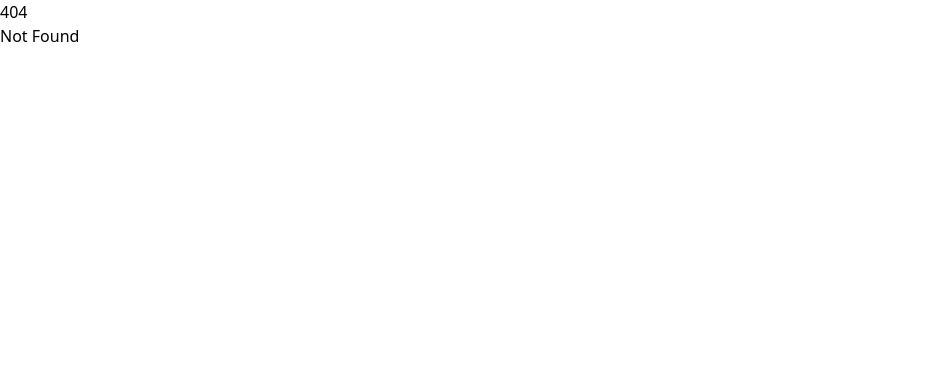
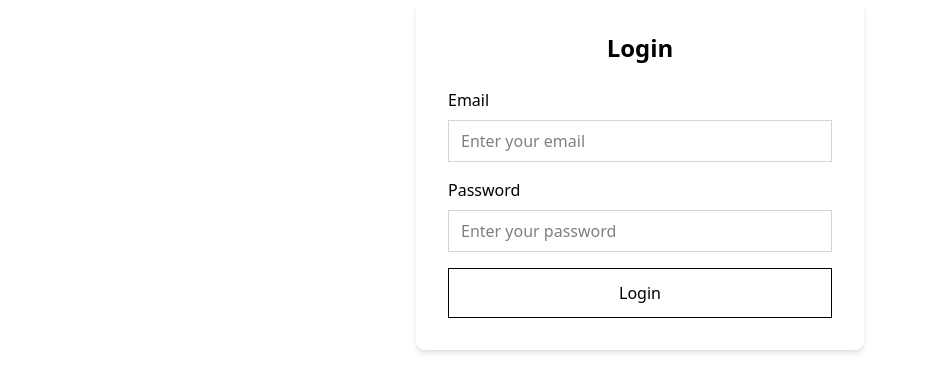
Before and after one commit to LuaanNguyen/airbnb-for-stuff, a SvelteKit app in the folder frontend/: page /login in a window 1280 px wide. Before the commit this address had no page. Shown: the top 392 px of the page, without its empty margins (0-927 px from the left). Built offline with nearby package versions, Linux system fonts and the light colour scheme.

Commit message:
Added login page

```diff
--- a/frontend/src/routes/+page.svelte
+++ b/frontend/src/routes/+page.svelte
@@ -1,78 +1,10 @@
-<script lang="ts">
-  import {onMount} from 'svelte'
-
-  interface User {
-    id: number;
-    email: string;
-    phone_number: string;
-    first_name: string;
-    last_name: string;
-    nick_name: string;
-    password: string;
-  }
-
-  let users: User[] = [];
-  let loading = true
-  let error: string | null = null;
-
-  onMount(async ()=> {
-    try {
-      const response = await fetch('http://localhost:8080/api/users')
-      if (!response.ok) {
-        throw new Error('Failed to fetch items')
-      }
-      const data = await response.json();
-
-      users = data.slice(0, 50); //limit to 50 users per fetch
-    } catch (e) {
-      error = e instanceof Error ? e.message : 'An Error occured while fetching for users data'
-    } finally {
-      loading = false
-    }
-  })
-</script>
 
 
 <div class="max-w-7xl mx-auto px-4 sm:px-6 lg:px-8 py-8">
   <h1 class="text-3xl font-bold mb-8">AirBnb for Stuff 📦</h1>
 
-  <h2 class="text-2xl font-bold ">All Users</h2>
-  {#if loading}
-    <div class="text-center py-12">
-      <div class="text-gray-600">Loading items...</div>
-    </div>
-  {:else if error}
-    <div class="text-center py-12">
-      <div class="text-red-600">{error}</div>
-    </div>
-  {:else}
-    <div class="flex flex-col gap-3">
-      {#each users as user}
-        {#if user}
-          <div class="flex flex-row justify-between gap-4 border p-2 items-center overflow-hidden">
-              <p>
-                {user.first_name}{' '}{user.last_name}
-              </p>
-              <p>
-                {#if user.nick_name}
-                ({user.nick_name})
-                {/if}
-              </p>
-              <p class=" text-green-600">
-                {user.phone_number}
-              </p>
-              <p class="truncate">
-                {user.email}
-              </p>
-
-          </div>
-        {/if}
-      {/each}
-    </div>
-  {/if}
-
-
-    <p class="mt-20">
+  <a href="/login" class="mx-auto border p-2 hover:bg-black hover:text-white">Login</a>
+    <p class="mt-10">
       Visit <a class="text-blue-600 underline" href="https://svelte.dev/docs/kit">svelte.dev/docs/kit</a> to read the documentation.
     </p>
   </div>
--- /dev/null
+++ b/frontend/src/routes/login/+page.svelte
@@ -0,0 +1,90 @@
+<script>
+  import { goto } from '$app/navigation';
+
+  let email = '';
+  let password = '';
+  let error = '';
+  let loading = false;
+
+  // Backend API URL - update this to match your Go server
+  const API_URL = 'http://localhost:8080'; // or whatever port your Go server is running on
+
+  async function handleLogin() {
+    loading = true;
+    error = '';
+
+    try {
+      const response = await fetch(`${API_URL}/login`, {
+        method: 'POST',
+        headers: {
+          'Content-Type': 'application/json'
+        },
+        body: JSON.stringify({ email, password })
+      });
+
+      if (!response.ok) {
+        const errorData = await response.text();
+        throw new Error(errorData || 'Login failed');
+      }
+
+      const data = await response.json();
+
+      // Store JWT token and user info in localStorage
+      localStorage.setItem('token', data.token);
+      localStorage.setItem('userId', data.userID);
+      localStorage.setItem('firstName', data.firstName);
+      localStorage.setItem('lastName', data.lastName);
+
+      // Redirect to home page
+      goto('/items');
+    } catch (err) {
+      error = err instanceof Error ? err.message : 'An unknown error occurred';
+    } finally {
+      loading = false;
+    }
+  }
+</script>
+
+<div class="max-w-md mx-auto p-8 rounded-lg shadow-md">
+  <h1 class="text-center text-2xl font-bold mb-6">Login</h1>
+
+  {#if error}
+    <div class="bg-red-50 text-red-800 p-3 rounded-md mb-4">
+      {error}
+    </div>
+  {/if}
+
+  <form on:submit|preventDefault={handleLogin}>
+    <div class="mb-4">
+      <label for="email" class="block mb-2 font-medium">Email</label>
+      <input
+        type="email"
+        id="email"
+        bind:value={email}
+        required
+        placeholder="Enter your email"
+        class="w-full px-3 py-2 border border-gray-300 text-base focus:outline-none focus:ring-2 focus:ring-indigo-500"
+      />
+    </div>
+
+    <div class="mb-4">
+      <label for="password" class="block mb-2 font-medium">Password</label>
+      <input
+        type="password"
+        id="password"
+        bind:value={password}
+        required
+        placeholder="Enter your password"
+        class="w-full px-3 py-2 border border-gray-300 text-base focus:outline-none focus:ring-2 focus:ring-indigo-500"
+      />
+    </div>
+
+    <button
+      type="submit"
+      disabled={loading}
+      class="w-full py-3 px-4 hover:bg-black hover:text-white border disabled:cursor-not-allowed"
+    >
+      {loading ? 'Logging in...' : 'Login'}
+    </button>
+  </form>
+</div>
--- /dev/null
+++ b/frontend/src/routes/users/+page.svelte
@@ -0,0 +1,78 @@
+<script lang="ts">
+    import {onMount} from 'svelte'
+
+    interface User {
+      id: number;
+      email: string;
+      phone_number: string;
+      first_name: string;
+      last_name: string;
+      nick_name: string;
+      password: string;
+    }
+
+    let users: User[] = [];
+    let loading = true
+    let error: string | null = null;
+
+    onMount(async ()=> {
+      try {
+        const response = await fetch('http://localhost:8080/api/users')
+        if (!response.ok) {
+          throw new Error('Failed to fetch items')
+        }
+        const data = await response.json();
+
+        users = data.slice(0, 50); //limit to 50 users per fetch
+      } catch (e) {
+        error = e instanceof Error ? e.message : 'An Error occured while fetching for users data'
+      } finally {
+        loading = false
+      }
+    })
+  </script>
+
+
+  <div class="max-w-7xl mx-auto px-4 sm:px-6 lg:px-8 py-8">
+    <h1 class="text-3xl font-bold mb-8">AirBnb for Stuff 📦</h1>
+
+    <h2 class="text-2xl font-bold ">All Users</h2>
+    {#if loading}
+      <div class="text-center py-12">
+        <div class="text-gray-600">Loading items...</div>
+      </div>
+    {:else if error}
+      <div class="text-center py-12">
+        <div class="text-red-600">{error}</div>
+      </div>
+    {:else}
+      <div class="flex flex-col gap-3">
+        {#each users as user}
+          {#if user}
+            <div class="flex flex-row justify-between gap-4 border p-2 items-center overflow-hidden">
+                <p>
+                  {user.first_name}{' '}{user.last_name}
+                </p>
+                <p>
+                  {#if user.nick_name}
+                  ({user.nick_name})
+                  {/if}
+                </p>
+                <p class=" text-green-600">
+                  {user.phone_number}
+                </p>
+                <p class="truncate">
+                  {user.email}
+                </p>
+
+            </div>
+          {/if}
+        {/each}
+      </div>
+    {/if}
+
+
+      <p class="mt-20">
+        Visit <a class="text-blue-600 underline" href="https://svelte.dev/docs/kit">svelte.dev/docs/kit</a> to read the documentation.
+      </p>
+    </div>
```
Also changed, not shown: frontend/src/lib/api.js (added).
